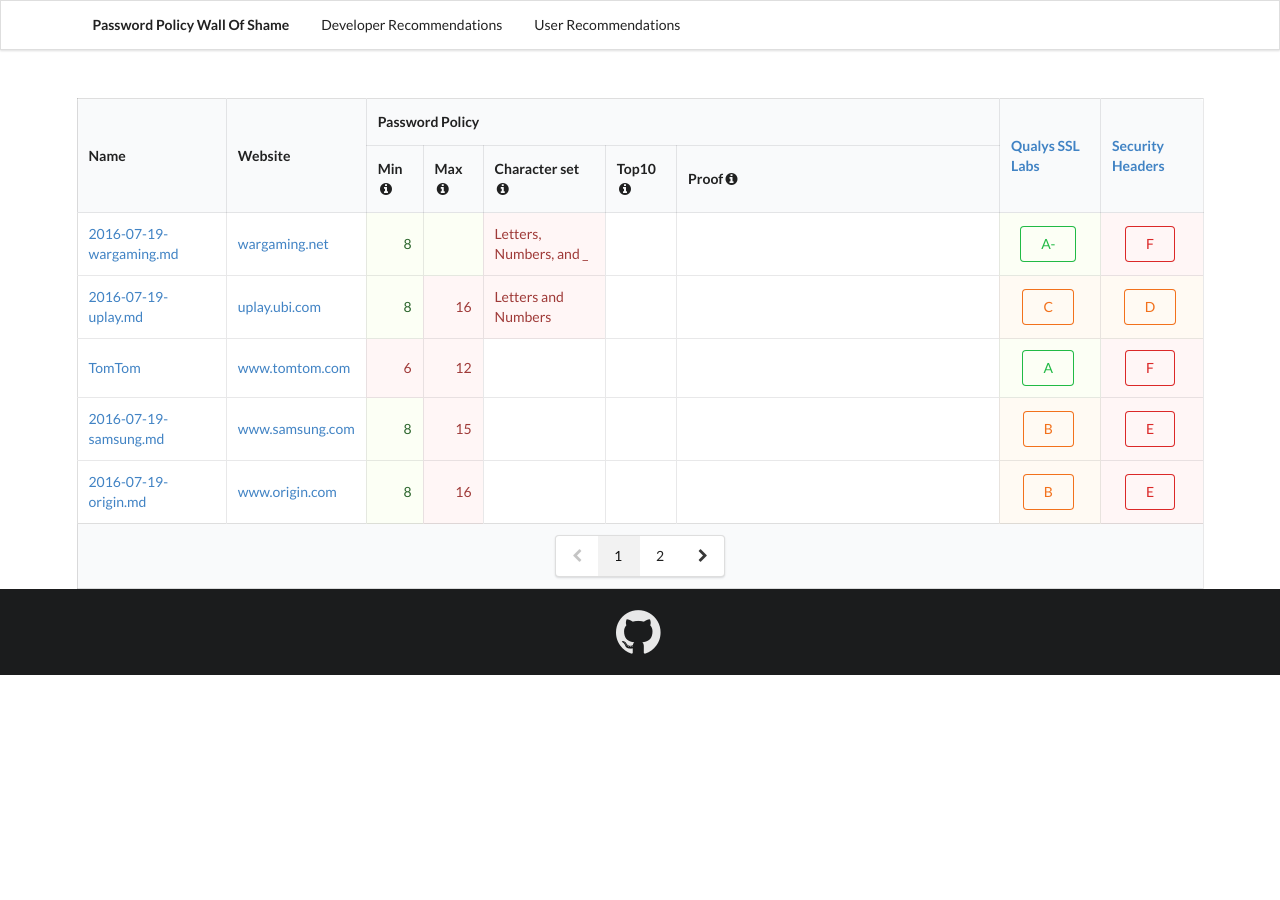
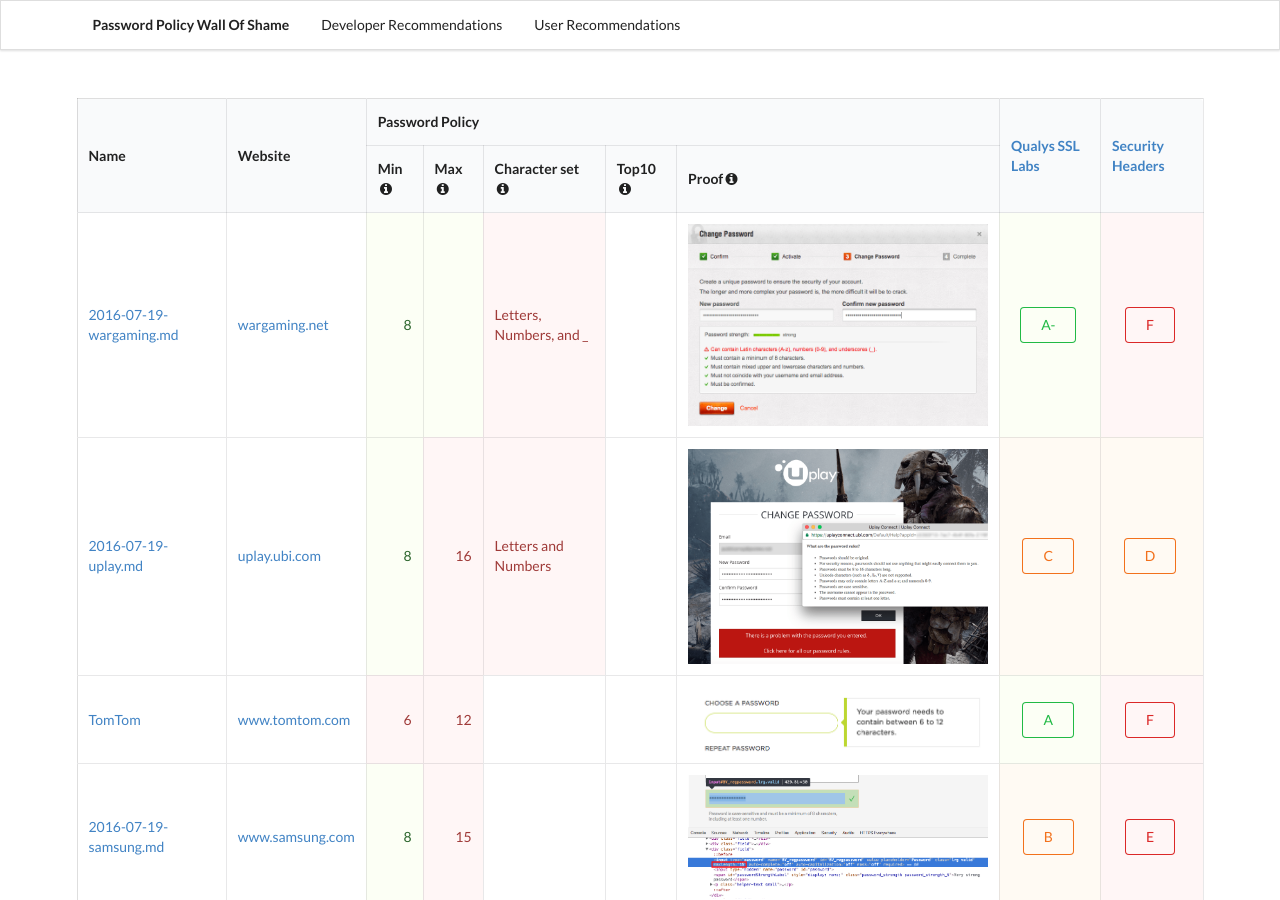
Before and after one commit to publicarray/password-policy-wall-of-shame, a Jekyll site: the page built from index.html, in a window 1280 px wide and 900 px high. Built offline with Jekyll 4.4.1, drawn with Linux system fonts in a browser that asks for light colours; the list of posts is cut into pages by our own code.

Commit message:
fix image 404s

```diff
--- a/_layouts/posts.html
+++ b/_layouts/posts.html
@@ -11,6 +11,6 @@
   <p>Character set: {{ website.policy.character-set | array_to_sentence_string }}</p>
   {% endif %}
   <p>Top10: {{website.policy.filter-top}}</p>
-  <p>Proof: <a href="{{ /website.policy.proof | prepend: site.baseurl }}"><img class="ui Big image bordered centered" src="{{ /website.policy.proof | prepend: site.baseurl }}" alt=""></a></p>
+  <p>Proof: <a href="{{ site.baseurl | append: '/' | append: website.policy.proof }}"><img class="ui Big image bordered centered" src="{{  site.baseurl | append: '/' | append: website.policy.proof }}" alt=""></a></p>
 <p>ssllabs: {{ website.ssllabs }}</p>
 <p>securityheaders: {{ website.securityheaders }}</p>
--- a/index.html
+++ b/index.html
@@ -25,7 +25,7 @@
   {% assign cleanurl = website._url | remove_first: 'http:' | remove_first: 'https:' | remove: '/' %}
   <tr>
     <td>
-      <a href="{{ /website.url | prepend: site.baseurl }}">{{ website.name | default: website.title }}</a>
+      <a href="{{ website.url | prepend: site.baseurl }}">{{ website.name | default: website.title }}</a>
     </td>
     <td>
       <a href="{{ website._url | downcase }}">{{ cleanurl }}</a>
@@ -78,7 +78,7 @@
     </td>
     <td>
       <a href="{{ website.policy.proof }}">
-        <img class="ui medium image centered" src="{{ /website.policy.proof | prepend: site.baseurl }}" alt="">
+        <img class="ui medium image centered" src="{{ site.baseurl | append: '/' | append: website.policy.proof }}" alt="">
       </a>
     </td>
     <!-- <td>{{ website.hashalgorithm }}</td> -->
```
